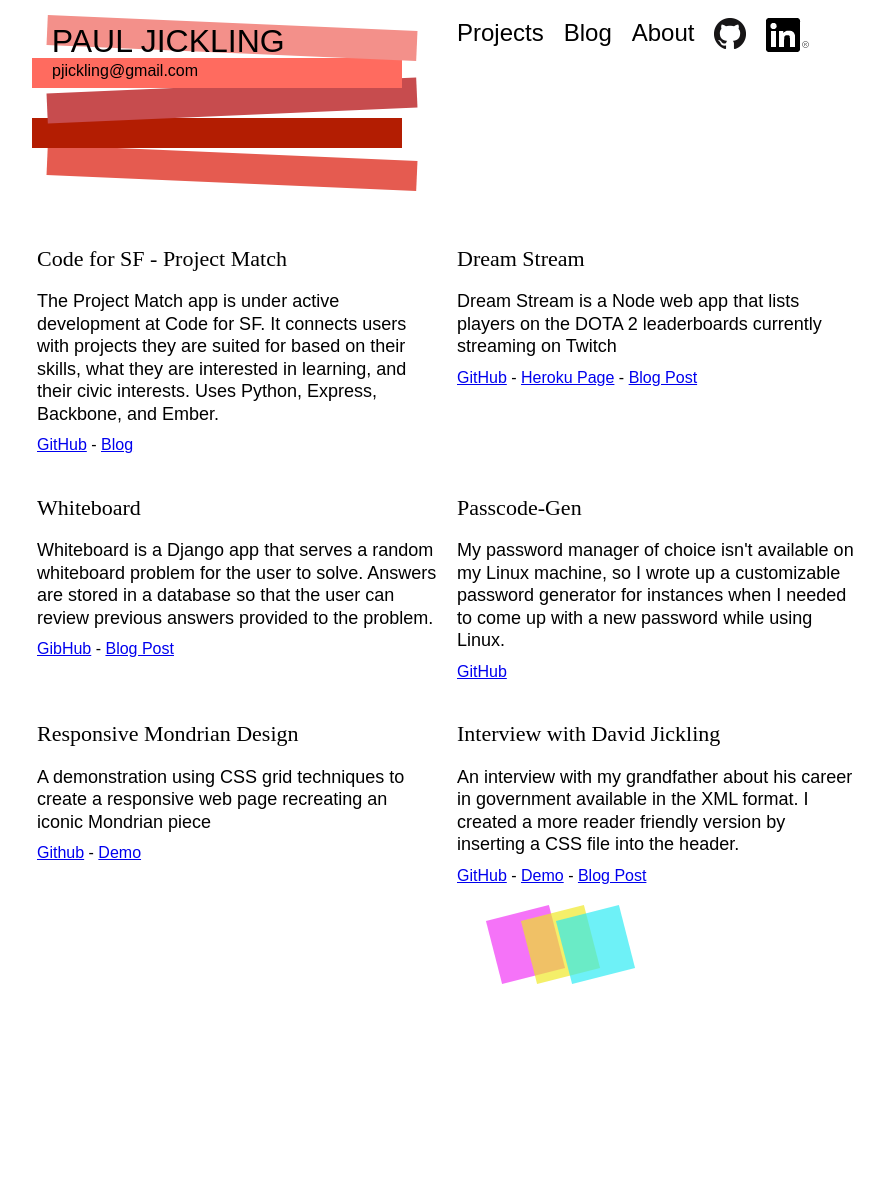
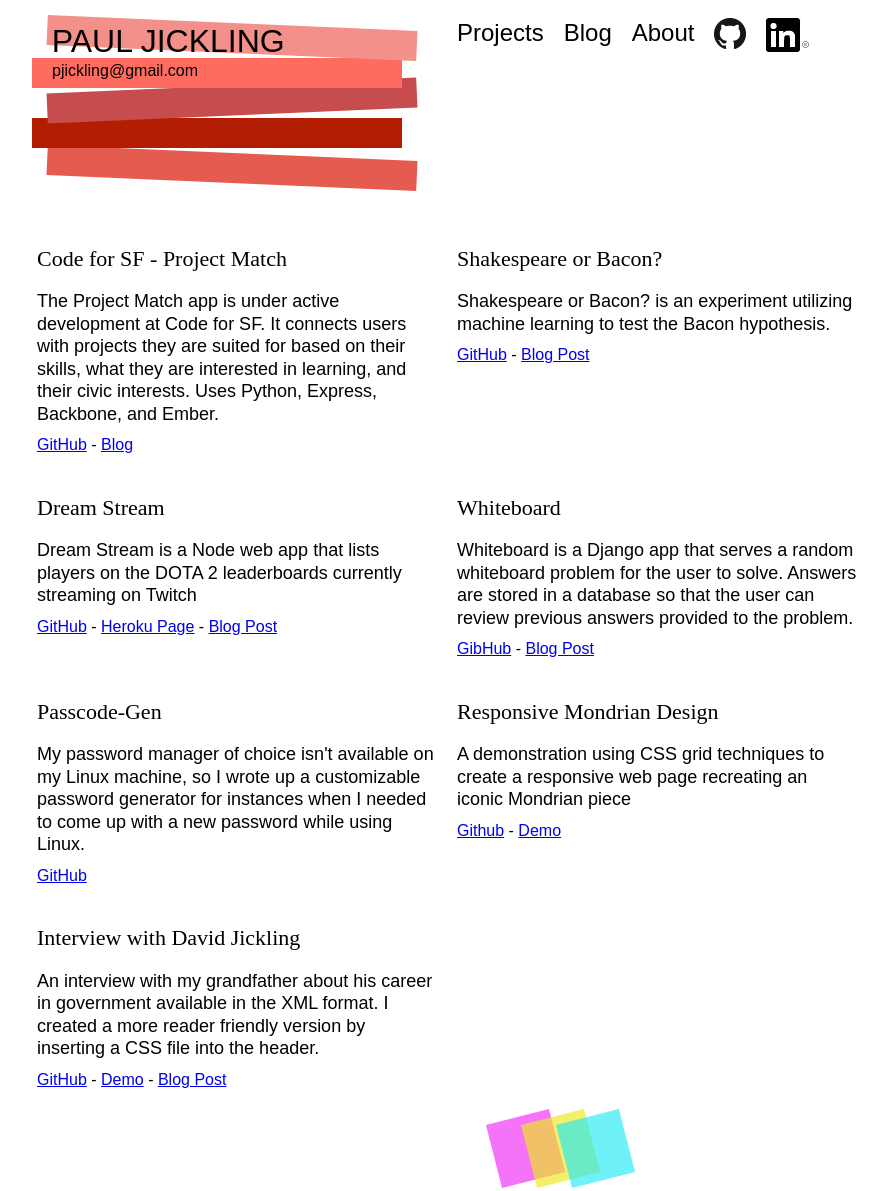
Before and after one commit to pauljickling/pauljickling.github.io, a Jekyll site: the page built from projects.md, in a window 1280 px wide. Shown: the whole page, without its empty margins (21-908 px from the left). Built offline with Jekyll 4.4.1, drawn with Linux system fonts in a browser that asks for light colours; some web fonts are replaced; before the commit the page ends 987 px from its top, so only the background shows below that.

Commit message:
Updated projects

```diff
--- a/projects.md
+++ b/projects.md
@@ -8,6 +8,10 @@ permalink: /projects/
   <li class="project"><h2 class="project-title">Code for SF - Project Match</h2>
   <p class="project-text">The Project Match app is under active development at Code for SF. It connects users with projects they are suited for based on their skills, what they are interested in learning, and their civic interests. Uses Python, Express, Backbone, and Ember.</p>
   <div class="project-links"><a href="https://github.com/designforsf/brigade-matchmaker">GitHub</a> - <a href="https://pauljickling.github.io/2018/06/15/code-for-sf-messaging.html">Blog</a></div></li>
+
+  <li class="project"><h2 class="project-title">Shakespeare or Bacon?</h2>
+  <p class="project-text">Shakespeare or Bacon? is an experiment utilizing machine learning to test the Bacon hypothesis.</p>
+  <div class="project-links"><a href="https://github.com/pauljickling/shakespeare-or-bacon">GitHub</a> - <a href="https://pauljickling.github.io/2018/08/31/experiment-machine-learning-part-one.html">Blog Post</a></div></li>
 
   <li class="project"><h2 class="project-title">Dream Stream</h2>
   <p class="project-text">Dream Stream is a Node web app that lists players on the DOTA 2 leaderboards currently streaming on Twitch</p>
```
